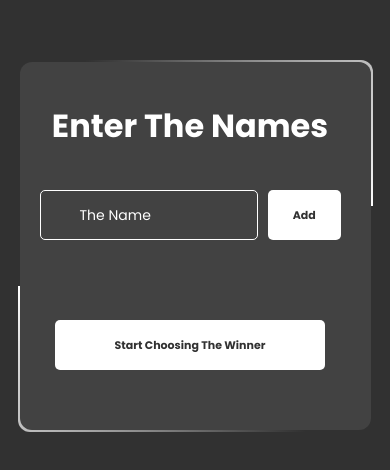
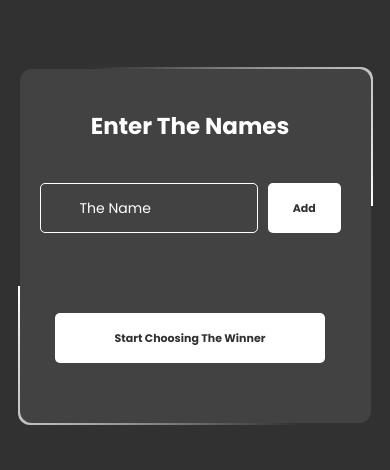
Before and after one commit to MAHMOUD9099/Random-Choose-Game, a plain HTML site: page index.html in a window 390 px wide. Shown: the part 176-646 px from the top of the page. Drawn offline with Linux system fonts and the light colour scheme.

Commit message:
Update style.css

```diff
--- a/style.css
+++ b/style.css
@@ -40,10 +40,16 @@ main {
     -webkit-background-clip: text;
     background-clip: text;
     color: transparent;
-    font-size: clamp(20px, 2rem, 40px);
+    font-size: clamp(15px, 2.5rem, 40px);
     font-weight: bold;
     align-self: center;
     margin-bottom: 10px;
+}
+
+@media (max-width: 512px) {
+    .card h2 {
+        font-size: 23px;
+    }
 }
 
 .card .input-container {
```
